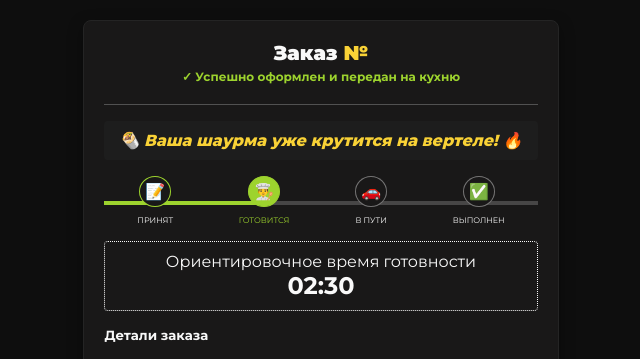
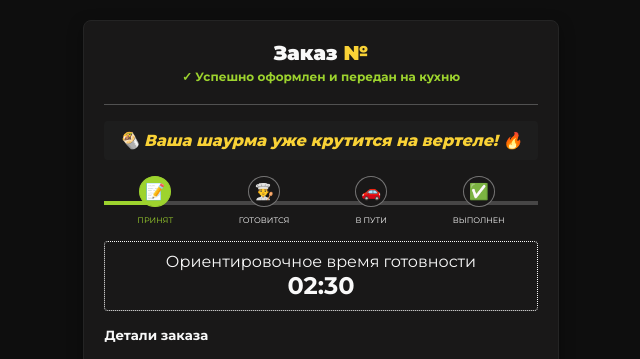
Before and after one commit to mshqq/ShaurmaniaApp, a Flask app: template app/templates/order.html in a window 1280 px wide. Shown: the part 118-477 px from the top of the page, without its empty margins (319-959 px from the left). Run offline with Flask 3, Linux system fonts and the light colour scheme; the template is opened without the code that fills it, so the values that code supplies are empty.

Commit message:
Реализован динамический прогресс-бар статуса заказа

```diff
--- a/app/models.py
+++ b/app/models.py
@@ -26,7 +26,7 @@ class Order(db.Model):
     location_id = db.Column(db.Integer, db.ForeignKey("locations.id"), nullable=True)
     delivery_address = db.Column(db.String(255), nullable=True)
 
-    status = db.Column(db.String(50), default="Новый")
+    status = db.Column(db.String(50), default="accepted")
     total_price = db.Column(db.Integer, default=0)
     created_at = db.Column(db.DateTime, default=datetime.utcnow)
 
--- a/app/static/css/order.css
+++ b/app/static/css/order.css
@@ -184,7 +184,7 @@ main {
   position: absolute;
   top: 50%;
   left: 0;
-  width: 37%;
+  width: 10%;
   background-color: var(--color-green);
   height: 4px;
   z-index: 1;
--- /dev/null
+++ b/app/static/js/progressBar.js
@@ -0,0 +1,60 @@
+const statuses = {
+  accepted: [10, 0],
+  cooking: [37, 1],
+  pending: [62, 2],
+  done: [100, 3]
+};
+
+let orderURL = location.pathname.slice(7);
+const targetURL = `/api/order/status/${orderURL}`;
+
+function setDone(icons, idx) {
+  let index = 0;
+  icons.forEach(icon => {
+    if (index < idx) {
+      icon.classList.add('done');
+      icon.classList.remove('active');
+    }
+    index += 1;
+  });
+}
+
+function setActive(icons, idx) {
+  icons[idx].classList.add('active');
+}
+
+function changeStatus(status) {
+  progressBar = document.querySelector('.status-track-fill');
+  progressBar.style.width = `${statuses[status][0]}%`;
+  console.log(`Поменяли ширину на ${statuses[status][0]}`);
+  console.log(`Готовы статусы до ${statuses[status][1]}`);
+
+  icons = document.querySelectorAll('.status-step');
+  setDone(icons, statuses[status][1]);
+  setActive(icons, statuses[status][1]);
+  console.log(icons);
+}
+
+async function updateStatus() {
+  let status;
+
+  do {
+    const response = await fetch(targetURL);
+    status = await response.json();
+
+    console.log(status);
+    changeStatus(status.status);
+
+    if (status.status !== 'done') {
+      await new Promise(resolve => setTimeout(resolve, 5000));
+    }
+  } while (status.status !== 'done');
+}
+
+updateStatus();
+
+// do {
+//   fetch(targetURL)
+//     .then(response => response.json())
+//     .then(data => console.log(data));
+// } while (data.status !== 'done');
--- a/app/templates/order.html
+++ b/app/templates/order.html
@@ -34,11 +34,11 @@ header_button %}
         class="status-track-fill"
         id="statusFill"
       ></div>
-      <div class="status-step done">
+      <div class="status-step active">
         <div class="status-icon">📝</div>
         <div class="status-label">Принят</div>
       </div>
-      <div class="status-step active">
+      <div class="status-step">
         <div class="status-icon">👨‍🍳</div>
         <div class="status-label">Готовится</div>
       </div>
```
